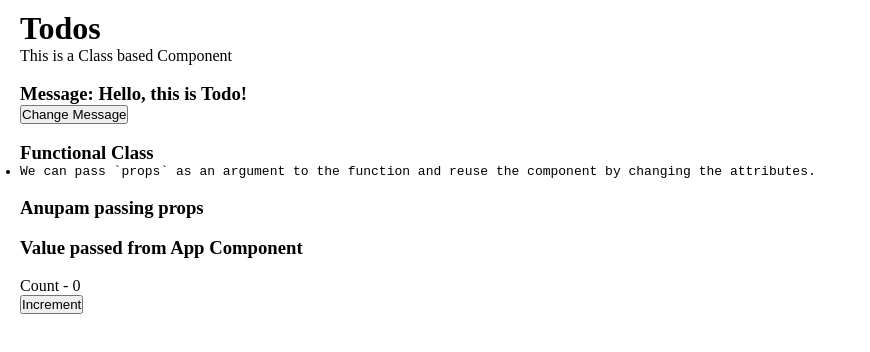
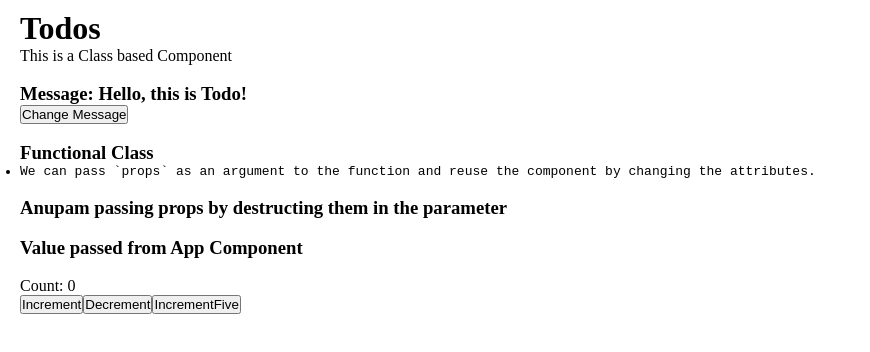
Before and after one commit to a-chakrawarti/React-Crownstack, a React (Create React App) app in the folder my-app/: page / in a window 1280 px wide. Shown: the top 352 px of the page, without its empty margins (0-870 px from the left). Built offline with nearby package versions, Linux system fonts and the light colour scheme.

Commit message:
Destructuring props in functional and props, state in class components

```diff
--- a/my-app/src/App.js
+++ b/my-app/src/App.js
@@ -12,18 +12,16 @@ function App() {
       <Todos type="Class" />
       <br />
       <Greet name="Functional Class">
-        <p>
           <ul>
             <li>
               We can pass `props` as an argument to the function and reuse the
               component by changing the attributes.
             </li>
           </ul>
-        </p>
       </Greet>
-      <Greet name="Anupam passing props" />
+      <Greet name="Anupam passing props" action="by destructing them in the parameter" />
       <Greet name="Value passed from App Component" />
-      <Counter/>
+      <Counter />
     </div>
   );
 }
--- a/my-app/src/components/Counter.js
+++ b/my-app/src/components/Counter.js
@@ -11,16 +11,42 @@ export class Counter extends Component {
     }
 
     increment() {
-        this.setState({
-            count: this.state.count + 1
-        })
+        // changing value once
+        // this.setState({
+        //     count: this.state.count + 1
+        // }, () => {console.log('Callback value', this.state.count)})
+
+        // console.log(this.state.count);
+
+        // non-grouping state
+
+        this.setState(prevState => ({
+            count: prevState.count + 1
+        }))
+    }
+
+    // if prevState not used, calls are grouped and updated only for one.
+    incrementFive() {
+        this.increment();
+        this.increment();
+        this.increment();
+        this.increment();
+        this.increment();
+    }
+
+    decrement() {
+        this.setState(prevState => ({
+            count: prevState.count - 1
+        }))
     }
 
     render() {
         return (
             <div>
-                <div>Count - {this.state.count}</div>
-                <button onClick={() => this.increment()}>Increment</button>
+                <div>Count: {this.state.count}</div>
+                <button onClick={ () => this.increment() }>Increment</button>
+                <button onClick={ () => this.decrement() }>Decrement</button>
+                <button onClick={ () => this.incrementFive() }>IncrementFive</button>
             </div>
         )
     }
--- a/my-app/src/components/Greet.js
+++ b/my-app/src/components/Greet.js
@@ -1,10 +1,10 @@
 import React from "react";
 
-export function Greet(props) {
+export function Greet({name, action, children}) {
   return (
     <div>
-      <h3>{props.name}</h3>
-      <pre>{props.children}</pre><br />
+      <h3>{name} {action}</h3>
+      <pre>{children}</pre><br />
     </div>
   );
 }
--- a/my-app/src/components/Todos.js
+++ b/my-app/src/components/Todos.js
@@ -17,11 +17,13 @@ class Todos extends React.Component {
     }
 
     render() {
+        const {type} = this.props; // destructuring props and get only those you require
+        const {message} = this.state; // destructuring state object
         return (
             <div>
                 <h1>Todos</h1>
-                <p>This is a { this.props.type } based Component</p><br />
-                <h3>Message: { this.state.message }</h3>
+                <p>This is a { type } based Component</p><br />
+                <h3>Message: { message }</h3>
                 <button onClick = { () => this.changeMessage() }>Change Message</button>
             </div>
         );
```
Also changed, not shown: 1 other file (tests, documents, lock files or other folders).
